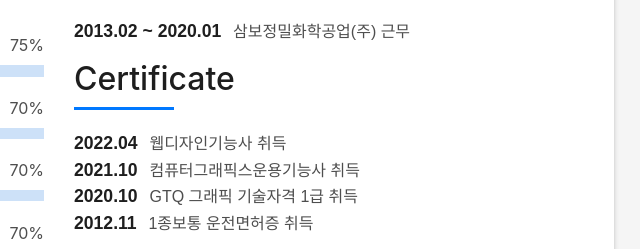
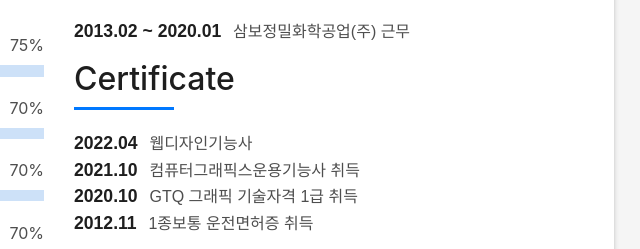
Before and after one commit to kimjinsung0103/portfolio, a plain HTML site: page index.html in a window 1280 px wide. Shown: the part 1120-1369 px from the top of the page, 581-1221 px from the left. Drawn offline with Linux system fonts and the light colour scheme; files whose address does not match are found by name.

Commit message:
Update index.html

```diff
--- a/index.html
+++ b/index.html
@@ -163,7 +163,7 @@
                     </h5>
                   </div>
                   <p class="lead">
-                  <span class="title-s">2022.04</span> 웹디자인기능사 취득<br>
+                  <span class="title-s">2022.04</span> 웹디자인기능사 <br>
                    <span class="title-s">2021.10</span> 컴퓨터그래픽스운용기능사 취득<br>
                     <span class="title-s">2020.10</span> GTQ 그래픽 기술자격 1급 취득<br>
                     <span class="title-s">2012.11</span> 1종보통 운전면허증 취득
```
